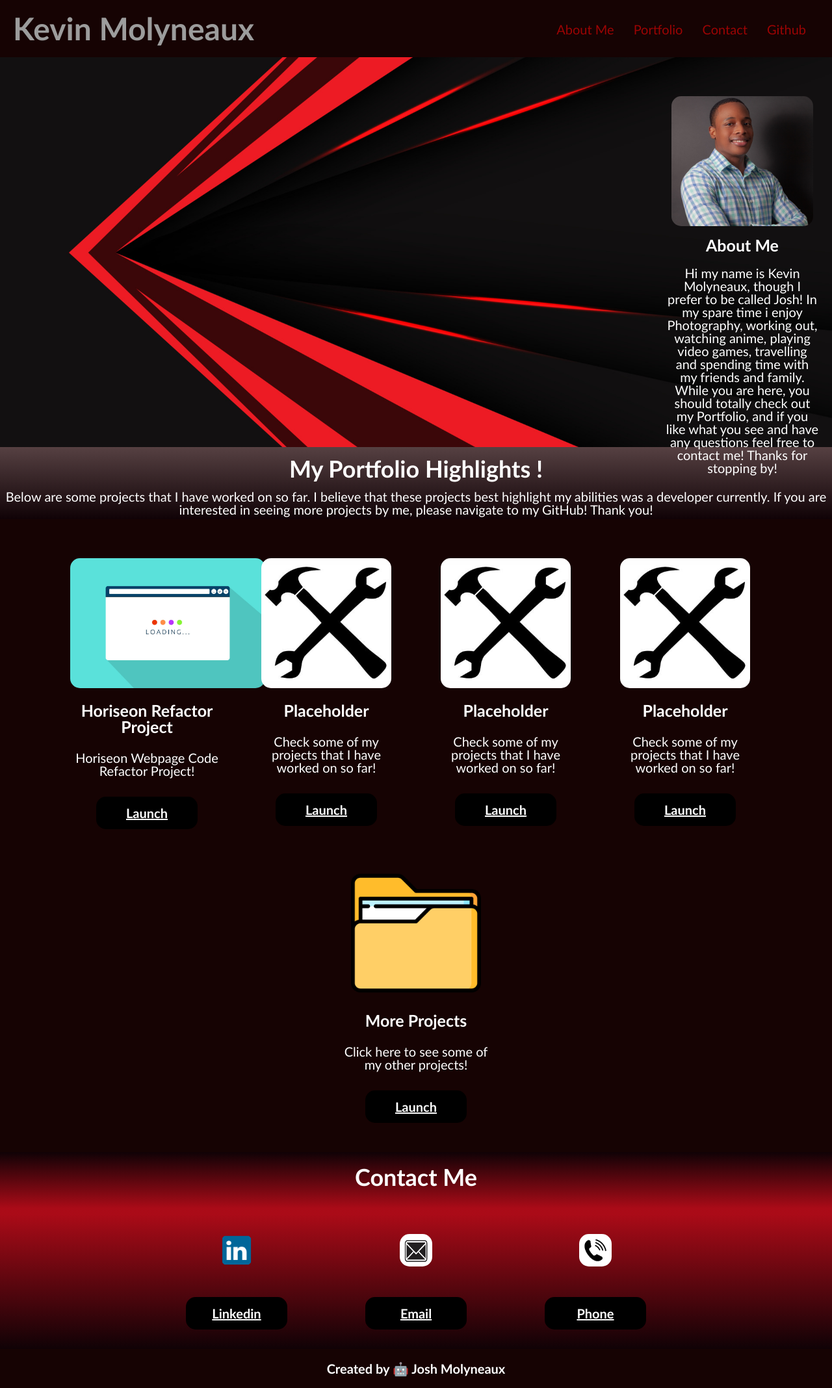
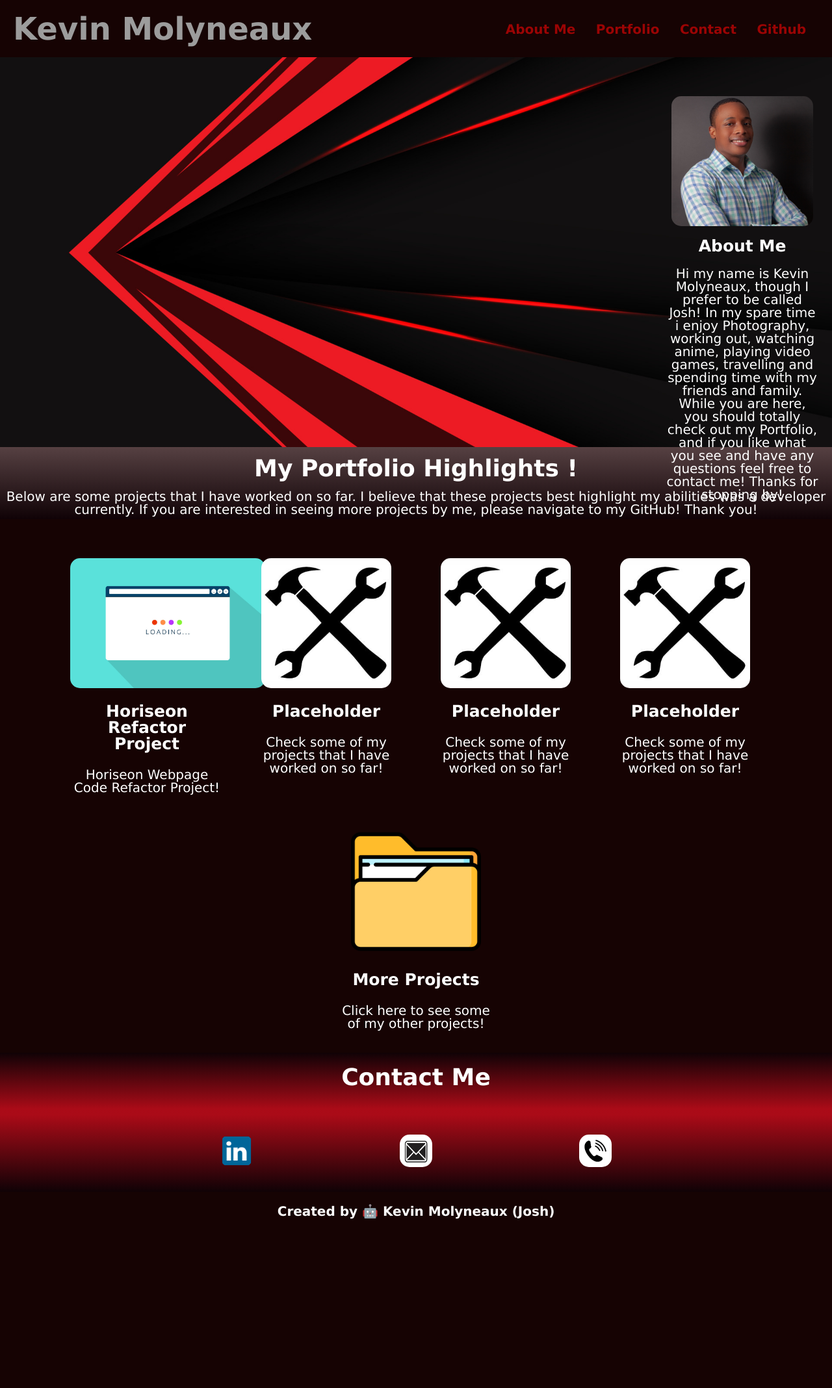
Before and after one commit to molyneauxk93/KevinMolyneaux-Personal-Portfolio, a plain HTML site: page index.html in a window 1280 px wide. Shown: the whole page at 65% size. After the commit the page ends 1894 px from the top, so only its background shows below. Drawn offline with Linux system fonts and the light colour scheme.

Commit message:
Adding updated html-css icons

```diff
--- a/assets/css/style.css
+++ b/assets/css/style.css
@@ -1,6 +1,7 @@
 :root {
     --red-text: #9b0404;
-
+    --body-header-color: #160303;
+    --portfolio-fonts: 'Fantasy', 'Lucida Sans Unicode', 'Lucida Grande', 'Lucida Sans', Arial, sans-serif;
 }
 
 * {
@@ -10,14 +11,14 @@
 }
 
 body {
-    background-color: #160303;
-    font-family: 'Gill Sans', 'Gill Sans MT', Calibri, 'Trebuchet MS', sans-serif;
+    background-color: var(--body-header-color);
+    font-family: var(--portfolio-fonts);
 }
 
 .header {
     padding: 20px;
-    font-family: 'Trebuchet MS', 'Lucida Sans Unicode', 'Lucida Grande', 'Lucida Sans', Arial, sans-serif;
-    background-color: #160303;
+    font-family: var(--portfolio-fonts);
+    background-color: var(--body-header-color);
     color: #9c9c9c;
 }
 
@@ -41,7 +42,7 @@ body {
     padding-top: 15px;
     margin-right: 20px;
     float: right;
-    font-family: 'Gill Sans', 'Gill Sans MT', Calibri, 'Trebuchet MS', sans-serif;
+    font-family: var(--portfolio-fonts);
     font-size: 20px;
 }
 
@@ -53,6 +54,7 @@ body {
     display: inline-block;
     margin-left: 25px;
     flex-wrap:Wrap;
+    font-weight: bold;
 }
 
 a {
@@ -83,6 +85,7 @@ p {
       rgba(103, 81, 83, 0.79) 0%,
       rgba(9, 1, 9, 0.471) 100%
     );
+
 }
 
 .about-portfolio h3 {
@@ -107,7 +110,7 @@ p {
     font-size: 25px;
 }
 
-/* Structuring cards on portfolio */
+/* Structuring cards on portfolio webpage */
 
 .card {
     background-color: rgba(255, 192, 203, 0);
@@ -118,8 +121,8 @@ p {
     justify-content:space-around;
 }
 
-/*Launch button style for portfolio cards*/
-.card a {
+/*Launch button style for portfolio cards - commented out to make images clickable per README*/
+/* .card a {
     background-color: black;
     color: white;
     font-size: 20px;
@@ -129,9 +132,9 @@ p {
     text-align: center;
     border-radius: 15px;
     margin: 20px 50px;
-}
+} */
 
-/* Positioning the image on the card and adding radius*/
+/* Positioning the image on the card and adding radius and other styling*/
 .card-header {
     padding: 10px;
     color: white;
@@ -147,7 +150,7 @@ p {
 
 
 .card p {
-    font-family: 'Gill Sans', 'Gill Sans MT', Calibri, 'Trebuchet MS', sans-serif;
+    font-family: var(--portfolio-fonts);
     padding: 10px;
     color: white;
     font-size: 20px;
@@ -197,6 +200,7 @@ p {
     padding: 0 5px 5px 5px;
 }
 
+/*Adding style to contact me sections*/
 .contact-me h5 {
     font-size: 36px;
     padding: 20px;
@@ -204,6 +208,7 @@ p {
     margin:15px;
 }
 
+/*Adding style to contact me sections*/
 .contact {
     display:flex;
     justify-content: center;
@@ -214,6 +219,7 @@ p {
     );
 }
 
+/*Adding style to contact me sections*/
 .contact img {
     max-width: 50px;
     max-height: 50px
@@ -231,10 +237,18 @@ p {
 
 /*Adding Media Screens for responsive design*/
 
+
 /* cards split into two columns at 992px or smaller*/
 @media screen and (max-width:992px) {
     .card {
       width: 50%;
+    }
+
+    /*attempt to stop about me card text from spilling on to the portfolio highlight*/
+    .card p {
+        text-align: right;
+        font-size: 16px;
+
     }
 
   }
@@ -245,4 +259,10 @@ p {
       width: 100%;
     }
 
+    /*attempt to stop about me card text from spilling on to the portfolio highlight*/
+    .card p {
+        text-align: right;
+        font-size: 16px;
+    }
+
   }
--- a/index.html
+++ b/index.html
@@ -65,7 +65,9 @@
         <!--Horiseon Refactor Project Card-->
         <section class="card">
             <div class="card-header">
+                <a href="https://molyneauxk93.github.io/KevinMolyneaux-module-1-challenge/" target="_blank">
                 <img  src="./assets/images/webpage.jpg" alt="Horiseon Graphic"/>
+                </a>
                 <h4>Horiseon Refactor Project</h4>
             </div>
 
@@ -75,14 +77,15 @@
 
             </p>
 
-            <a href="https://molyneauxk93.github.io/KevinMolyneaux-module-1-challenge/" target="_blank"><u>Launch</u></a>
 
         </section>
 
         <!--Placeholder card shell for when I want to add more projects-->
         <section class="card">
              <div class="card-header">
+                <a href=" ">
                 <img src="./assets/images/Handyman_Woodworke.jpg" alt="Portfolio Graphic"/>
+                </a>
                 <h4>Placeholder</h4>
              </div>
 
@@ -92,14 +95,15 @@
 
             </p>
 
-            <a href=" "><u>Launch</u></a>
 
         </section>
 
         <!--Placeholder card shell for when I want to add more projects-->
         <section class="card">
             <div class="card-header">
+                <a href=" ">
                 <img src="./assets/images/Handyman_Woodworke.jpg" alt="Portfolio Graphic"/>
+                </a>
                 <h4>Placeholder</h4>
             </div>
 
@@ -109,15 +113,15 @@
 
             </p>
 
-            <a href=" "><u>Launch</u></a>
-
 
         </section>
 
         <!--Placeholder card shell for when I want to add more projects-->
         <section class="card">
             <div class="card-header">
+                <a href=" ">
                 <img src="./assets/images/Handyman_Woodworke.jpg" alt="Portfolio Graphic"/>
+                </a>
                 <h4>Placeholder</h4>
             </div>
 
@@ -127,14 +131,14 @@
 
             </p>
 
-            <a href=" "><u>Launch</u></a>
-
         </section>
 
         <!--Portfolio Card for additional projects that are not in the highlights-->
         <section class="card">
             <div class="card-header">
+                <a href="https://github.com/molyneauxk93/" target="_blank">
                 <img src="./assets/images/portfolio.png" alt="Portfolio Graphic"/>
+                </a>
                 <h4>More Projects</h4>
             </div>
 
@@ -144,7 +148,6 @@
 
             </p>
 
-            <a href="https://github.com/molyneauxk93/" target="_blank"><u>Launch</u></a>
 
         </section>
 
@@ -164,36 +167,35 @@
         <section class="card">
 
             <div class="card-header">
-
+                <a href="https://www.linkedin.com/in/joshua-molyneaux-a89624b9" target="_blank">
                 <img src="./assets/images/linkedin.png" alt="Linkedin Graphic"/>
+                </a>
 
             </div>
 
-            <a href="https://www.linkedin.com/in/joshua-molyneaux-a89624b9" target="_blank"><u>Linkedin</u></a>
 
         </section>
 
         <section class="card">
 
             <div class="card-header">
-
+                <a href="mailto:joshua.molyneaux@live.com">
                 <img src="./assets/images/email.jpg" alt="Email Graphic"/>
+                </a>
 
             </div>
 
-            <a href="mailto:joshua.molyneaux@live.com"><u>Email</u></a>
 
         </section>
 
         <section class="card">
 
             <div class="card-header">
-
+                <a href="tel:+01-860-999-3972">
                 <img src="./assets/images/telephone.jpg" alt="Email Graphic"/>
+                </a>
 
             </div>
-
-            <a href="tel:+01-860-999-3972"><u>Phone</u></a>
 
         </section>
 
@@ -202,7 +204,7 @@
     <!--Footer with heading showing created by-->
     <footer class="footer">
 
-        <h6>Created by 🤖 Josh Molyneaux</h6>
+        <h6>Created by 🤖 Kevin Molyneaux (Josh)</h6>
 
     </footer>
 
```
